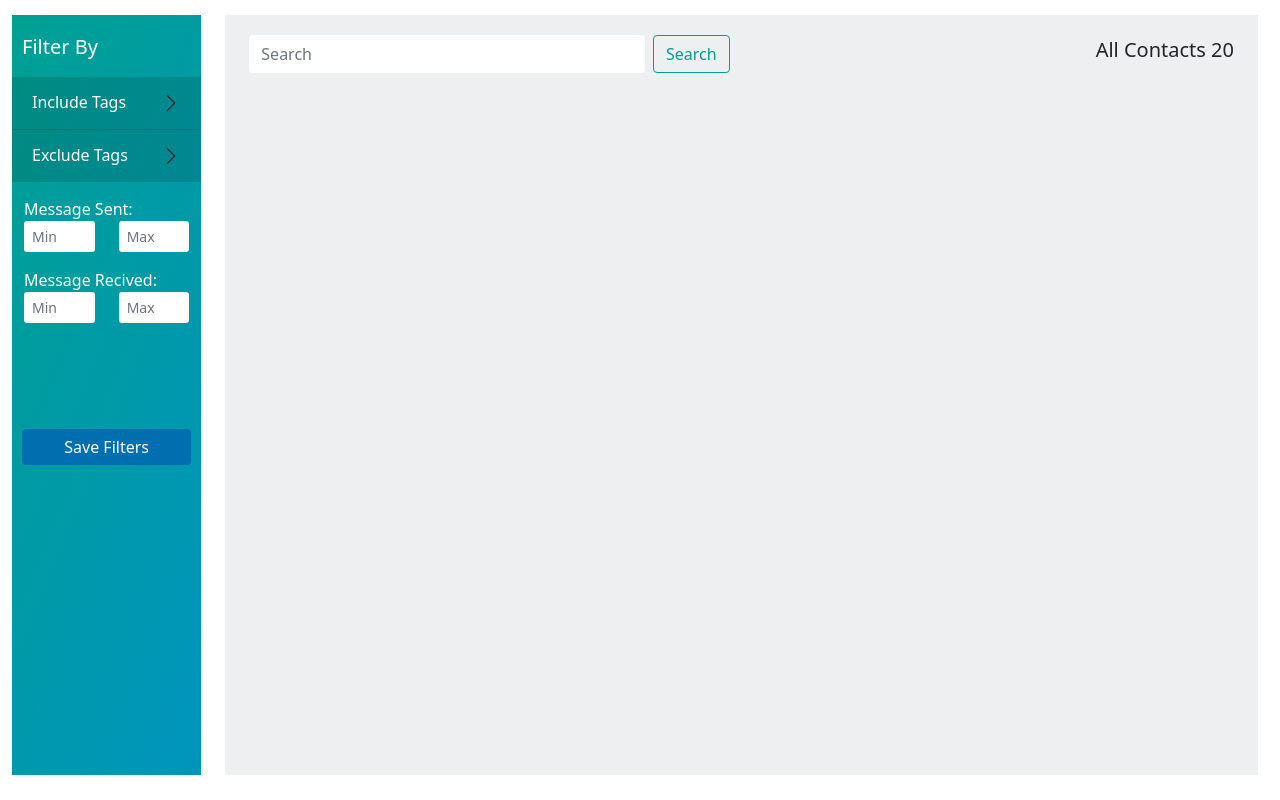
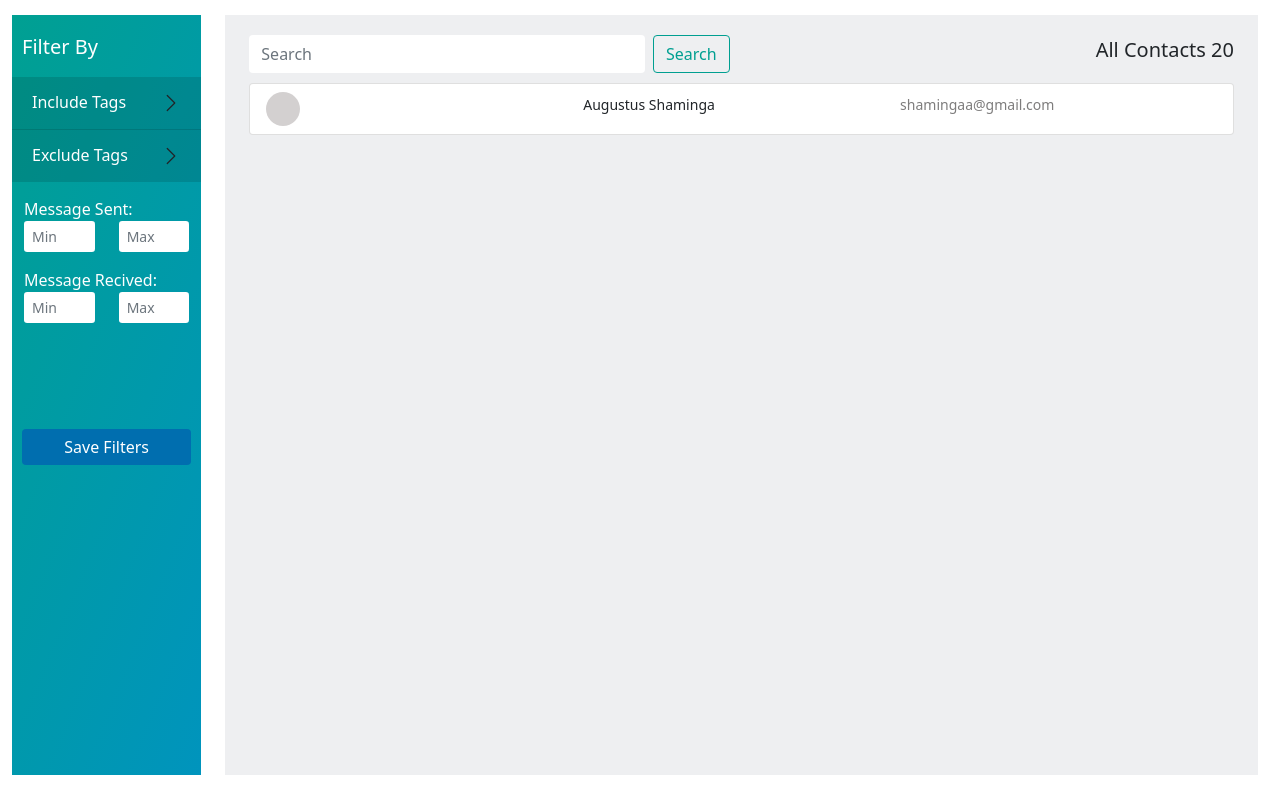
Before and after one commit to shamingaa/infinite_contact_scroll, a React (Create React App) app: page / in a window 1280 px wide. Built offline with nearby package versions, Linux system fonts and the light colour scheme.

Commit message:
Ädd a mock contact

```diff
--- a/src/App.css
+++ b/src/App.css
@@ -133,3 +133,52 @@
 .contactcount {
   text-align: right;
 }
+
+.contacts {
+  margin-top: 10px;
+  overflow-y: scroll;
+  height: 87%;
+  position: relative;
+}
+
+.loaders {
+  position: absolute;
+  top: 40%;
+  left: 45%;
+}
+
+[class*="spin"]:not(:last-child) {
+  margin-right: 20px;
+}
+
+.contactDetails {
+  display: flex;
+  justify-content: space-between;
+}
+
+.primarySpin {
+  color: var(--primaryColor);
+}
+
+.secondarySpin {
+  color: var(--secondaryColor);
+}
+
+.tertiarySpin {
+  color: var(--tertiaryColor);
+}
+
+.profile {
+  width: 34px;
+  height: 34px;
+  background-color: rgb(211, 208, 208);
+  border-radius: 50%;
+}
+
+.name {
+  font-size: 14px;
+}
+.email {
+  font-size: 14px;
+  color: var(--inputColor);
+}
--- /dev/null
+++ b/src/components/UI/organism/Contact.tsx
@@ -0,0 +1,29 @@
+import { Col, Container, ListGroup } from "react-bootstrap";
+
+const Contact = (): JSX.Element => {
+  return (
+    <Container className="contacts">
+      <ListGroup>
+        <ListGroup.Item>
+          <div className="contactDetails">
+            <Col>
+              <div className="profile"></div>
+            </Col>
+            <Col>
+              <span className="name">
+                Augustus Shaminga
+              </span>
+            </Col>
+            <Col>
+              <span className="email">
+                shamingaa@gmail.com
+              </span>
+            </Col>
+          </div>
+        </ListGroup.Item>
+      </ListGroup>
+    </Container>
+  );
+};
+
+export default Contact;
--- a/src/components/UI/organism/ContactSection.tsx
+++ b/src/components/UI/organism/ContactSection.tsx
@@ -1,9 +1,11 @@
+import Contact from "./Contact";
 import ContactTopNav from "./ContactNavBarFrame";
 
 const ContactSection = (): JSX.Element => {
   return (
     <section className="sectionStyle">
       <ContactTopNav />
+      <Contact />
     </section>
   );
 };
--- a/src/components/pages/Contacts.tsx
+++ b/src/components/pages/Contacts.tsx
@@ -1,6 +1,18 @@
+import { useState } from "react";
 import ContactFrame from "../templates/ContactFrame";
 
+interface Istate{
+  contact: {
+    name: string,
+    email: string
+  }[]
+}
+
 const Contacts = (): JSX.Element => {
+  const [page, setPage] = useState<number>(0);
+  const [data, setData] = useState<Istate["contact"]>([]);
+  const [loading, setLoading] = useState<boolean>(true);
+
   return <ContactFrame />;
 };
 
```
